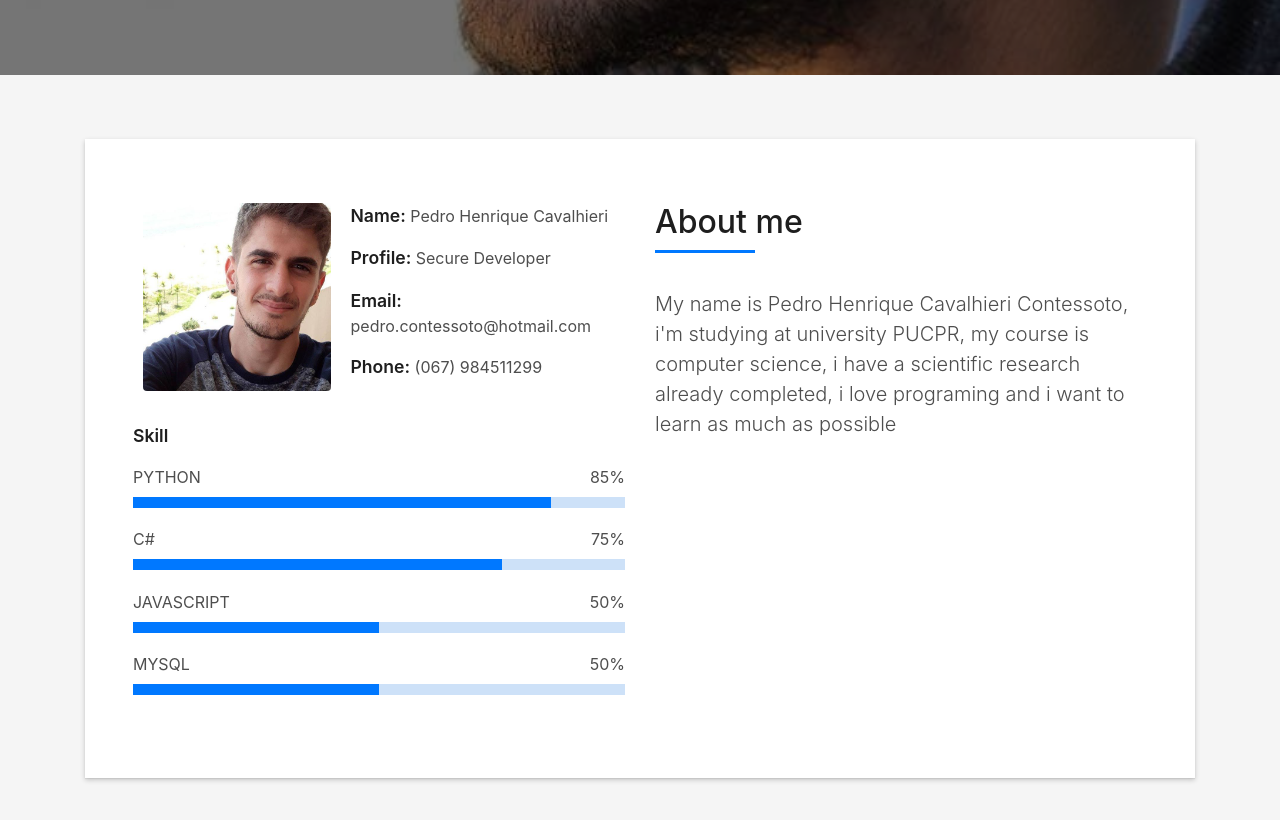
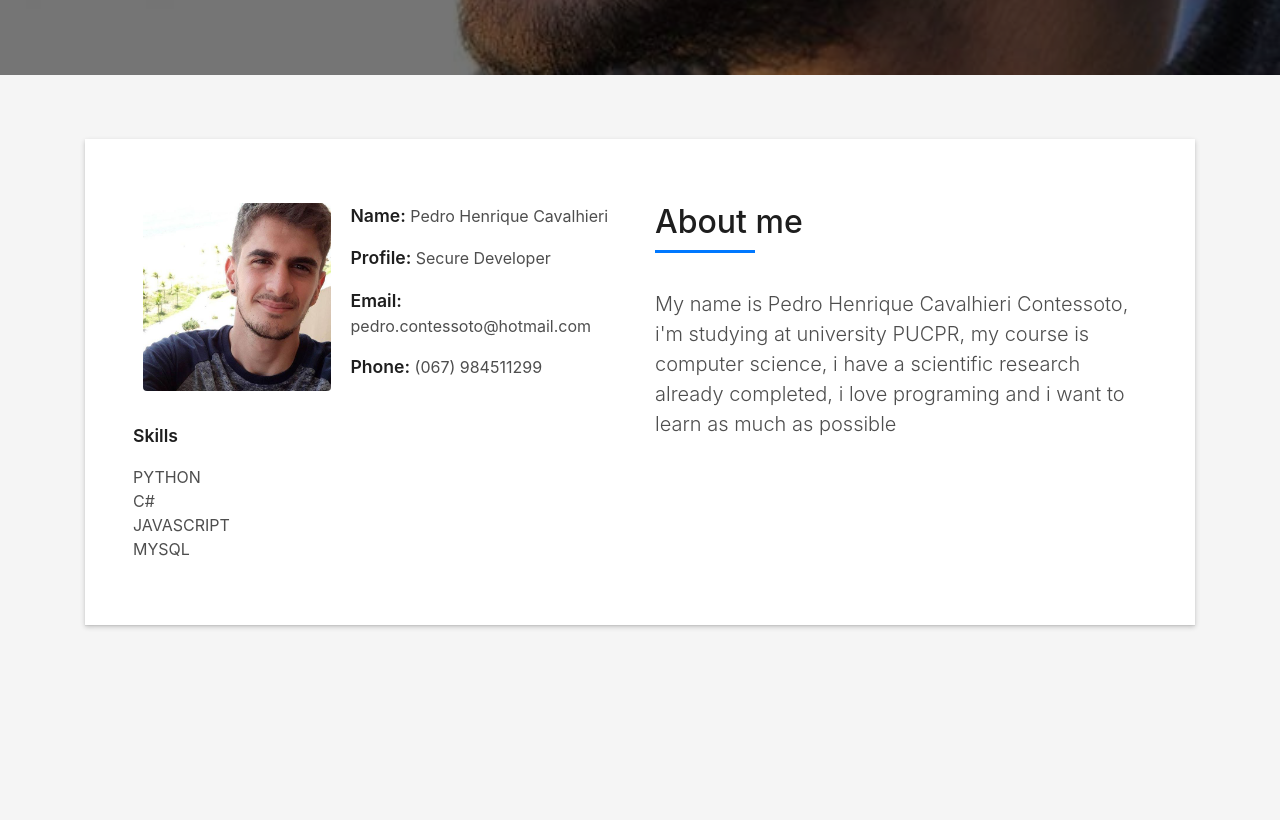
Before and after one commit to PedroContessoto1/Portifolio, a plain HTML site: page index.html in a window 1280 px wide. Shown: the part 725-1545 px from the top of the page. After the commit the page ends 1398 px from the top, so only its background shows below. Drawn offline with Linux system fonts and the light colour scheme.

Commit message:
Skills atualização

```diff
--- a/index.html
+++ b/index.html
@@ -84,27 +84,14 @@
                                     </div>
                                 </div>
                                 <div class="skill-mf">
-                                    <p class="title-s">Skill</p>
-                                    <span>PYTHON</span> <span class="pull-right">85%</span>
-                                    <div class="progress">
-                                        <div class="progress-bar" role="progressbar" style="width: 85%;" aria-valuenow="85" aria-valuemin="0"
-                                             aria-valuemax="100"></div>
-                                    </div>
-                                    <span>C#</span> <span class="pull-right">75%</span>
-                                    <div class="progress">
-                                        <div class="progress-bar" role="progressbar" style="width: 75%" aria-valuenow="75" aria-valuemin="0"
-                                             aria-valuemax="100"></div>
-                                    </div>
-                                    <span>JAVASCRIPT</span> <span class="pull-right">50%</span>
-                                    <div class="progress">
-                                        <div class="progress-bar" role="progressbar" style="width: 50%" aria-valuenow="50" aria-valuemin="0"
-                                             aria-valuemax="100"></div>
-                                    </div>
-                                    <span>MYSQL</span> <span class="pull-right">50%</span>
-                                    <div class="progress">
-                                        <div class="progress-bar" role="progressbar" style="width: 50%" aria-valuenow="50" aria-valuemin="0"
-                                             aria-valuemax="100"></div>
-                                    </div>
+                                    <p class="title-s">Skills</p>
+                                    <span>PYTHON<br/>
+
+                                    <span>C#<br/>
+
+                                    <span>JAVASCRIPT<br/>
+
+                                    <span>MYSQL<br/>
                                 </div>
                             </div>
                             <div class="col-md-6">
```
